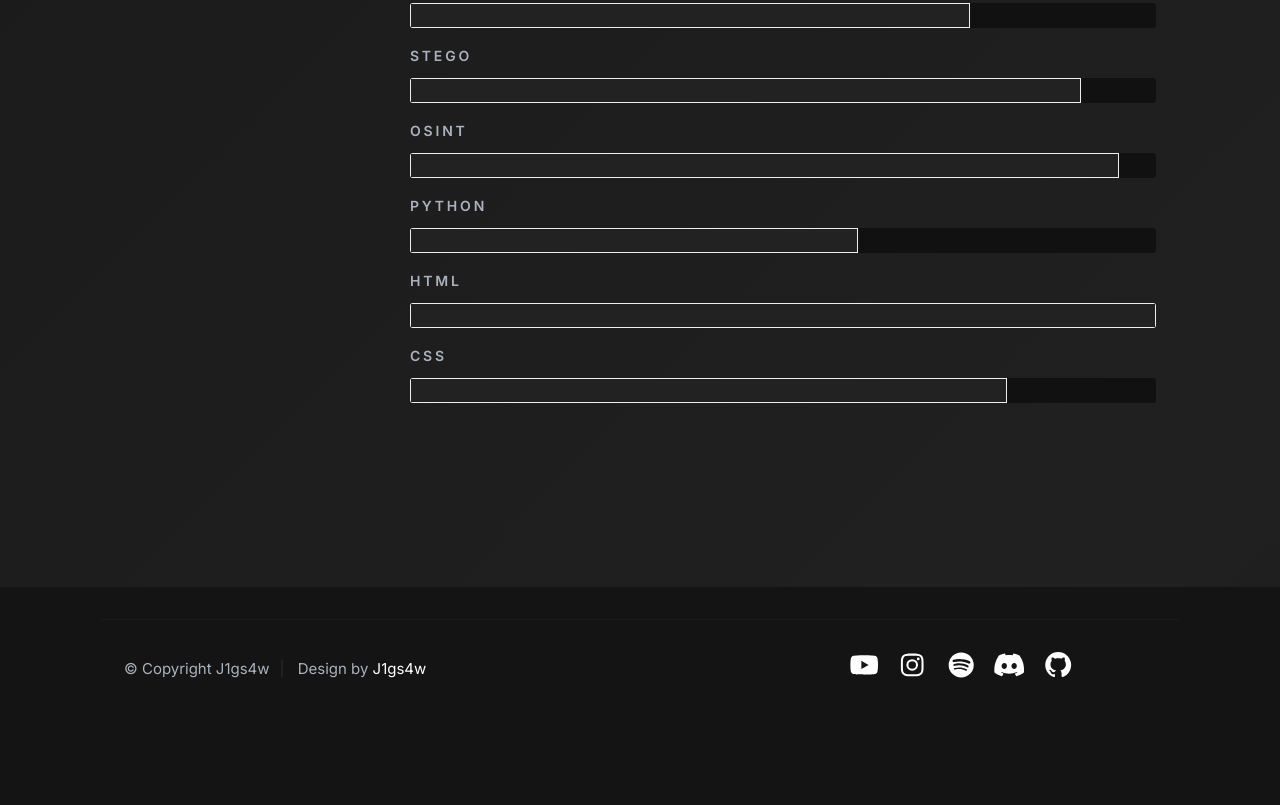
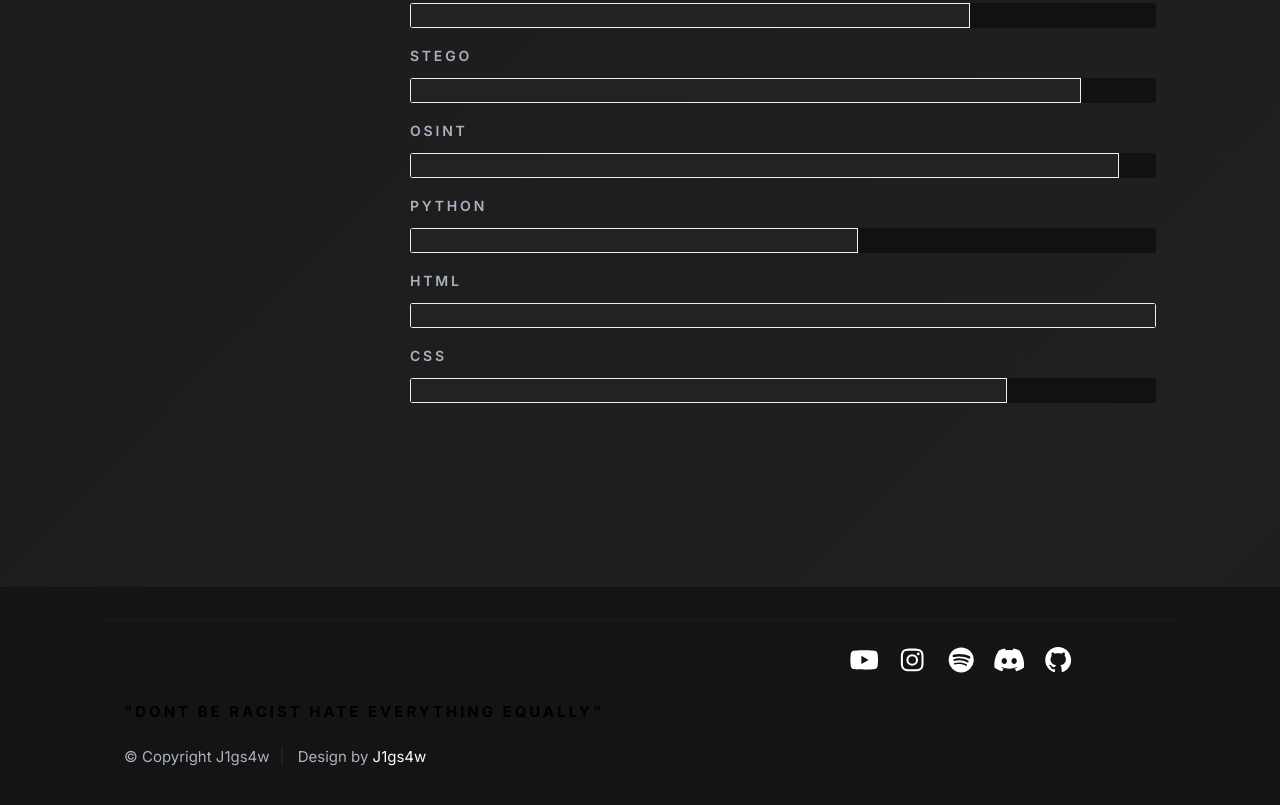
Before and after one commit to gau-rhv/j1gs4w-exe.github.io, a plain HTML site: page index.html in a window 1280 px wide. Shown: the part 1879-2684 px from the top of the page. Before the commit the page ends 2660 px from the top, so only its background shows below. Drawn offline with Linux system fonts and the light colour scheme.

Commit message:
Update index.html

```diff
--- a/index.html
+++ b/index.html
@@ -163,6 +163,7 @@
                 </ul>
             </div>
             <div class="column large-7 medium-6 w-1000-stack ss-copyright">
+                <h6>"dont be racist hate everything equally"</h6>
                 <span>© Copyright J1gs4w</span>
                 <span>Design by <a>J1gs4w</a></span>
             </div>
```
